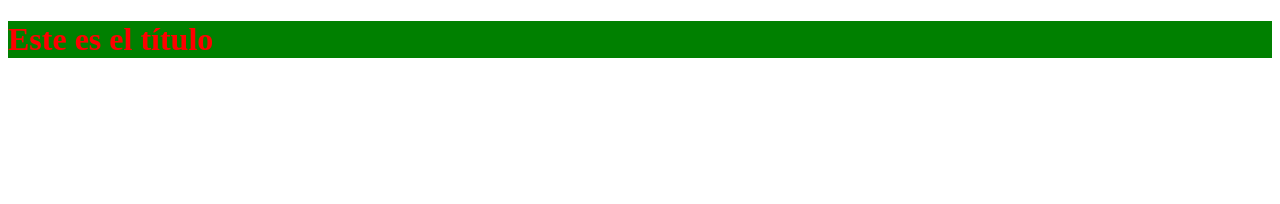
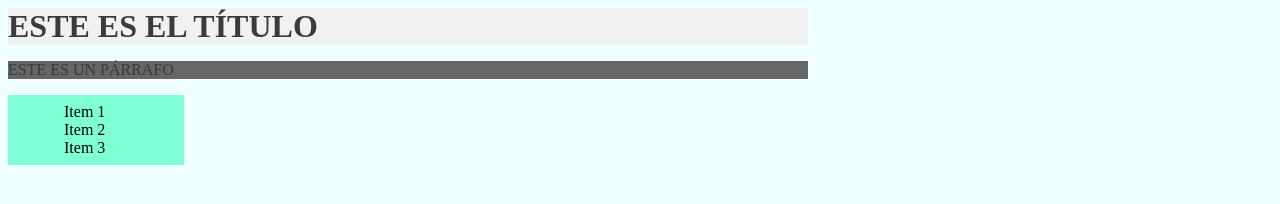
Before and after one commit to carlos0318/Open-Bootcamp, a plain HTML site: page HTMLyCSS/Sass/index.html in a window 1280 px wide. Drawn offline with Linux system fonts and the light colour scheme.

Commit message:
Variables y mixins

```diff
--- a/HTMLyCSS/Sass/index.html
+++ b/HTMLyCSS/Sass/index.html
@@ -9,6 +9,16 @@
     <link rel="stylesheet" href="style.css">
 </head>
 <body>
-    <h1>Este es el título</h1>
+    <div class="container">
+        <h1>Este es el título</h1>
+        <p>Este es un párrafo</p>
+        <div class="listado">
+            <ul>
+                <li>Item 1</li>
+                <li>Item 2</li>
+                <li>Item 3</li>
+            </ul>
+        </div>
+    </div>
 </body>
 </html>
--- a/HTMLyCSS/Sass/style.scss
+++ b/HTMLyCSS/Sass/style.scss
@@ -1,4 +1,47 @@
+@mixin formato-texto($bg-color: #f1f1f1) {
+    width: 50rem;
+    color: $text-color;
+    text-transform: uppercase;
+    background-color: $bg-color;
+}
+
+$text-color: #3b3b3b;
+
+body {
+    margin: 0;
+    padding: 0;
+}
+
+.container {
+    width: 100%;
+    background-color: azure;
+    min-height: 100vh;
+    padding: 0.5rem;
+}
+
 h1 {
-    color: red;
-    background-color: green;
+    margin: 0;
+    @include formato-texto();
 }
+
+p {
+    @include formato-texto(#666666);
+}
+
+.listado {
+    width: 10rem;
+    background-color: aquamarine;
+    padding: 0.5rem;
+
+    ul {
+        margin: 0 0.5rem;
+
+        li {
+            list-style: none;
+
+            &:hover {
+                color: cyan;
+            }
+        }
+    }
+}
```
Also changed, not shown: HTMLyCSS/Sass/style.css, 1 other file.
